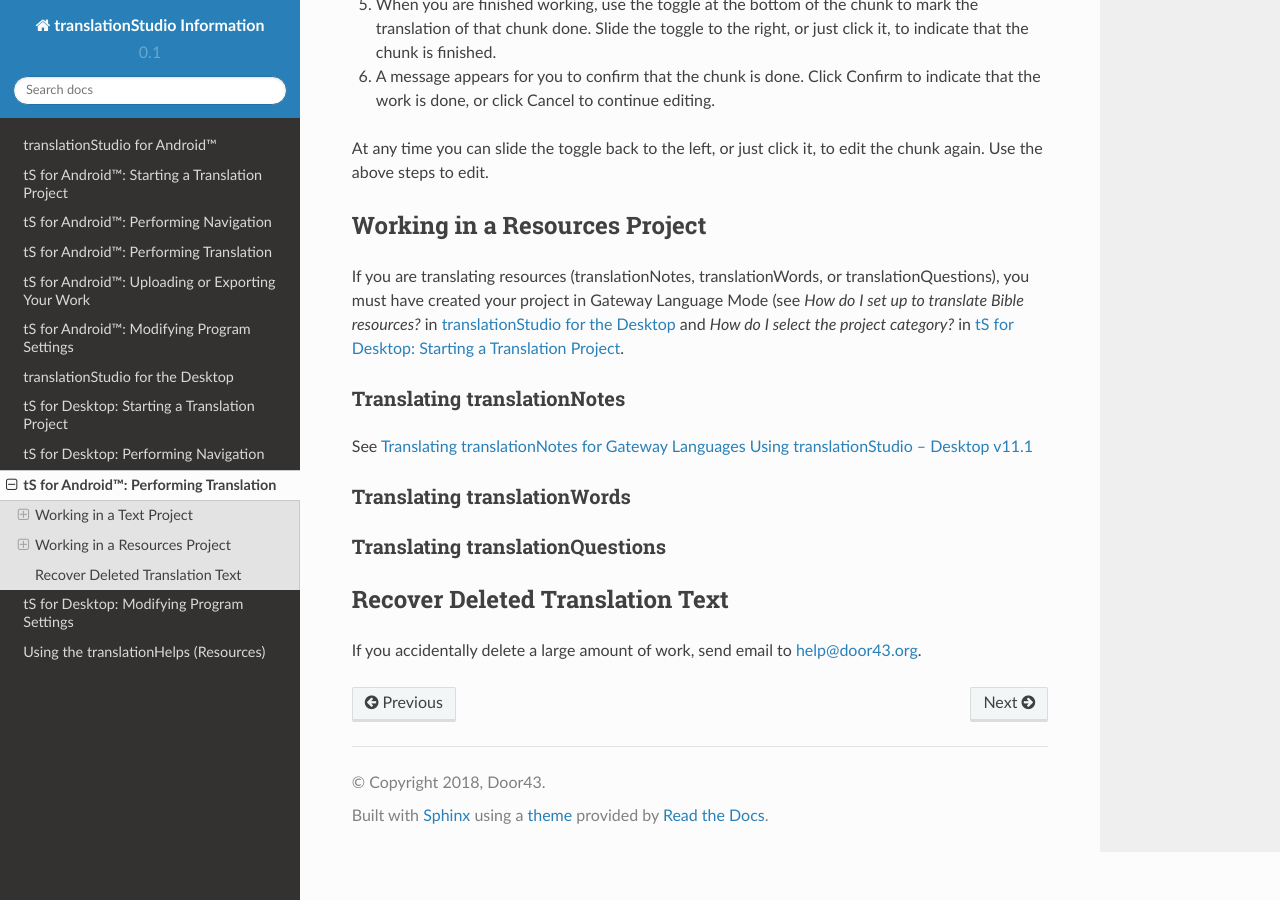
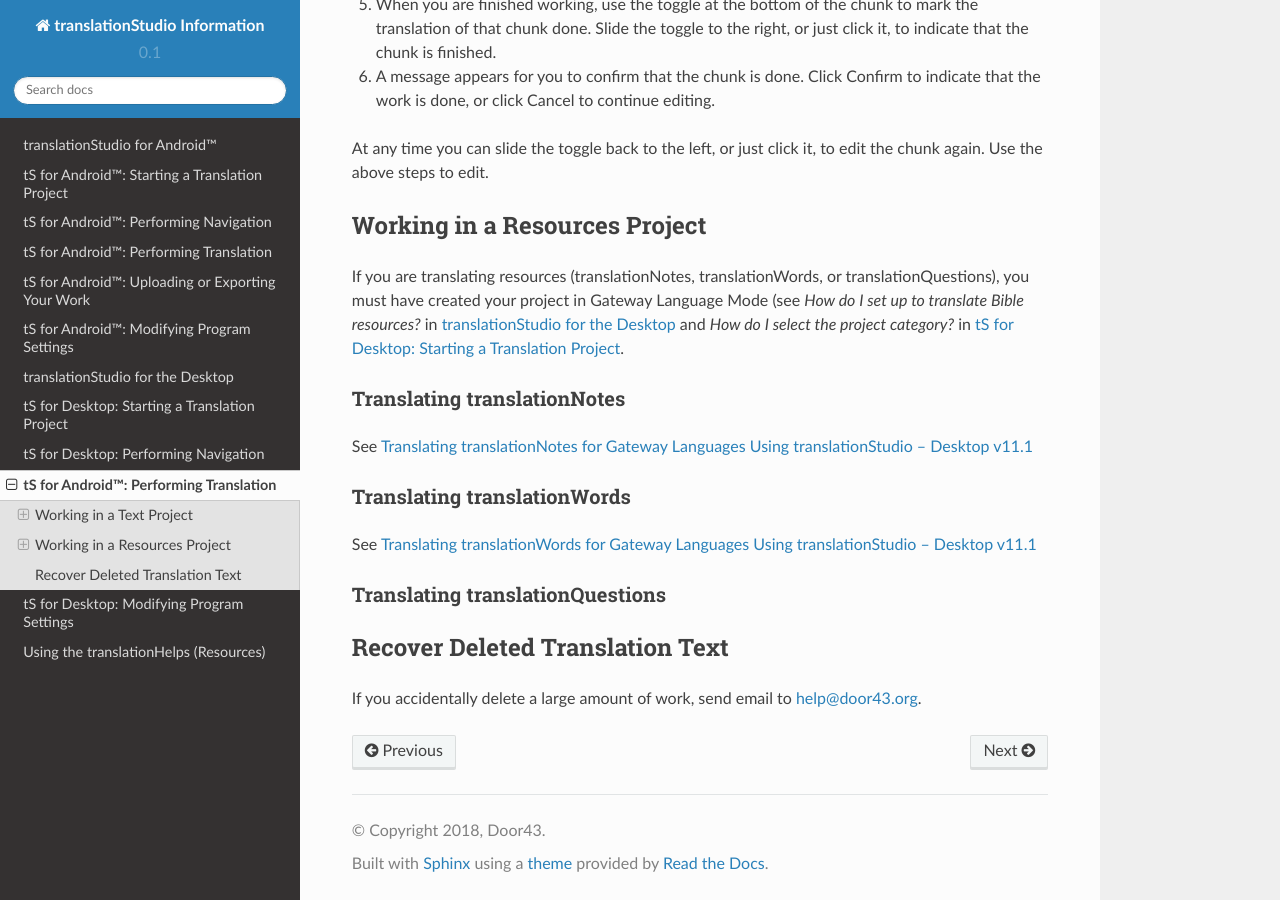
Before and after one commit to unfoldingWord-dev/translationStudio-Info, a Sphinx documentation site: the page built from docs/dTranslate.rst, in a window 1280 px wide and 900 px high, scrolled down 2368 px. Built offline with Sphinx 7.4.7 and the Read the Docs theme 2.0.0, drawn with Linux system fonts in a browser that asks for light colours; pages that are not in the unit, such as notebooks, are missing from menus.

Commit message:
Update dTranslate.rst

```diff
--- a/docs/dTranslate.rst
+++ b/docs/dTranslate.rst
@@ -107,6 +107,8 @@ See `Translating translationNotes for Gateway Languages Using translationStudio
 Translating translationWords
 ^^^^^^^^^^^^^^^^^^^^^^^^^^^^^^
 
+See `Translating translationWords for Gateway Languages Using translationStudio – Desktop v11.1 <https://github.com/unfoldingWord-dev/translationStudio-Info/blob/master/docs/translationWords.rst>`_
+
 Translating translationQuestions
 ^^^^^^^^^^^^^^^^^^^^^^^^^^^^^^^^^
 
```
